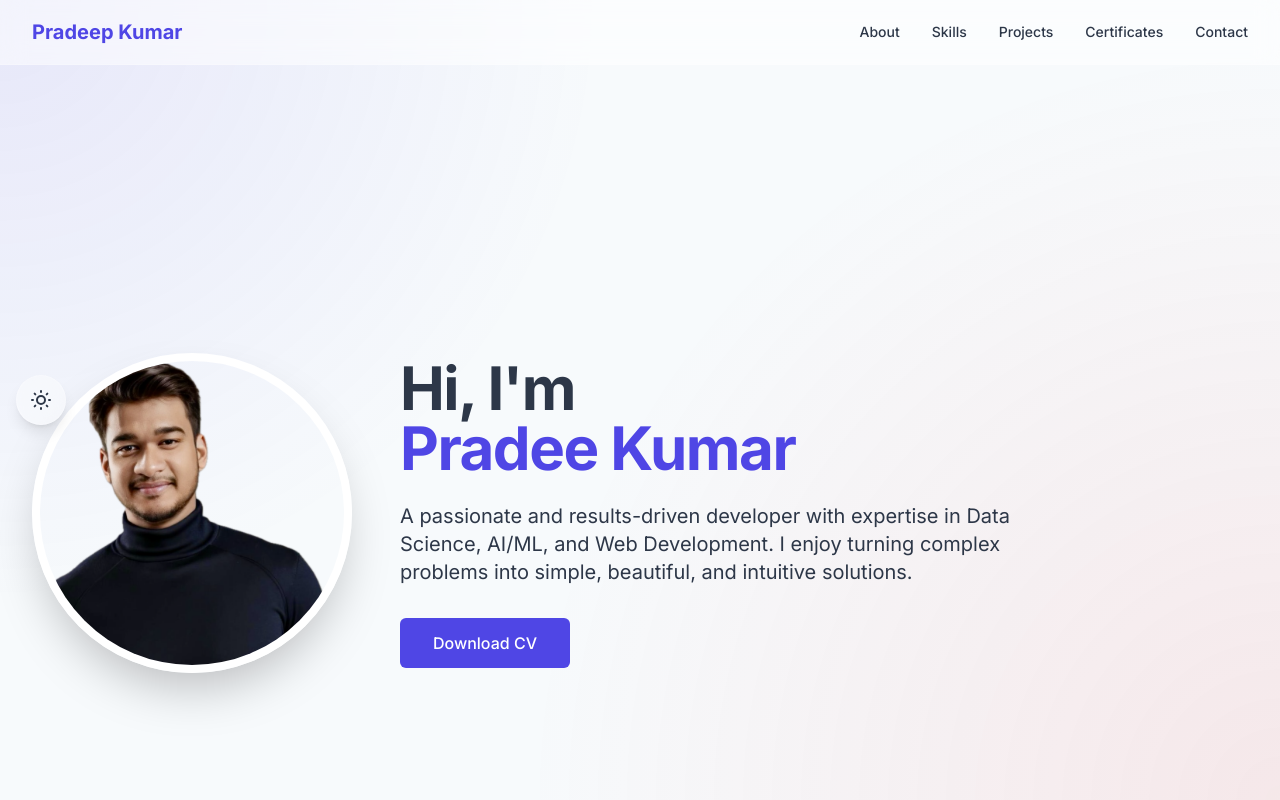
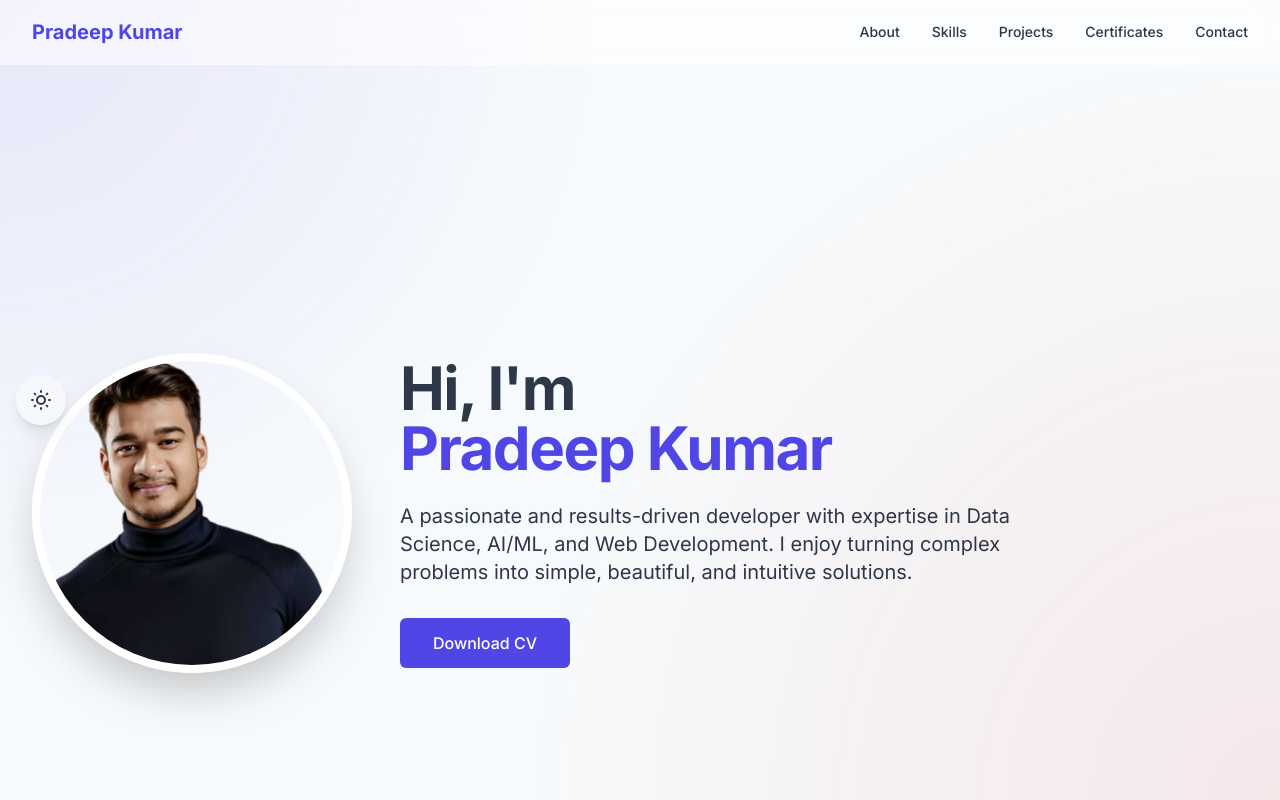
Before and after one commit to prdip01/Pradeep-, a plain HTML site: page index.html in a window 1280 px wide. Shown: the top 800 px of the page. Drawn offline with nearby package versions, Linux system fonts and the light colour scheme.

Commit message:
Update index.html

```diff
--- a/index.html
+++ b/index.html
@@ -159,7 +159,7 @@
                 <div class="md:col-span-2 text-center md:text-left">
                     <h1 class="text-4xl md:text-6xl font-extrabold tracking-tight">
                         <span class="block">Hi, I'm</span>
-                        <span class="block" style="color: var(--primary-color);">Pradee Kumar</span>
+                        <span class="block" style="color: var(--primary-color);">Pradeep Kumar</span>
                     </h1>
                     <p class="mt-6 max-w-2xl text-lg md:text-xl">
                         A passionate and results-driven developer with expertise in Data Science, AI/ML, and Web Development. I enjoy turning complex problems into simple, beautiful, and intuitive solutions.
```
